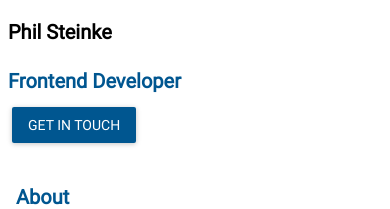
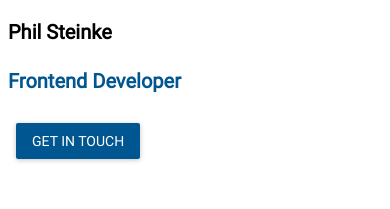
Before and after one commit to 5l1v3r1/resume-1, a React (Create React App) app: page /contact in a window 390 px wide. Shown: the top 209 px of the page. Built offline with nearby package versions, Linux system fonts and the light colour scheme; no server answers.

Commit message:
BEM css for App and Header

```diff
--- a/src/components/App/App.css
+++ b/src/components/App/App.css
@@ -1,18 +1,13 @@
-.container {
+.App__container {
   display: block;
   margin-left: auto;
   margin-right: auto;
   max-width: 940px;
   position: relative;
 }
+
 @media only screen and (max-width: 470px) {
-  .container {
+  .App__container {
     padding: 0;
   }
-  .contactButton {
-    margin-left: 12px;
-  }
-  .raisedButton {
-    margin: 8px;
-  }
 }
--- a/src/components/App/App.jsx
+++ b/src/components/App/App.jsx
@@ -72,7 +72,7 @@ class App extends Component {
         <MuiThemeProvider muiTheme={getMuiTheme(ResumeBaseTheme)}>
           <Grid
             fluid
-            className="container"
+            className="App__container"
           >
             <Header
               handleContactClick={this.handleContactClick}
--- a/src/components/Header/ContactModal.css
+++ b/src/components/Header/ContactModal.css
@@ -1,3 +1,9 @@
-.raised-button {
-  margin: 10
+.ContactModal__button {
+  margin: 20px;
 }
+
+@media only screen and (max-width: 470px) {
+  .ContactModal__button {
+    margin: 8px;
+  }
+}
--- a/src/components/Header/ContactModal.jsx
+++ b/src/components/Header/ContactModal.jsx
@@ -9,16 +9,14 @@ import './ContactModal.css';
 const ContactModal = props => (
   props.entries
     .filter(entry => entry.sys.contentType.sys.id === 'contact')
-    .map(entry => (
-      <Col >
+    .map((entry, i) => (
+      <Col key={entry.fields.name['en-US']}>
         <RaisedButton
-          key={entry.sys.id}
+          className="ContactModal__button"
           label={entry.fields.name && entry.fields.name['en-US']}
           labelPosition="after"
           // icon={entry.fields.icon && entry.fields.icon['en-US']}
           secondary
-          color="white"
-          className="raisedButton"
           href={entry.fields.link && entry.fields.link['en-US']}
         />
       </Col>
--- a/src/components/Header/Header.css
+++ b/src/components/Header/Header.css
@@ -1,3 +1,3 @@
-.contactButton {
-  margin: 16;
+.Header__Button-contact {
+  margin: 16px;
 }
--- a/src/components/Header/Header.jsx
+++ b/src/components/Header/Header.jsx
@@ -30,7 +30,7 @@ const Header = ({ handleContactClick, handleHeaderClick }) => (
           <RaisedButton
             label="Get in touch"
             secondary
-            className="contactButton"
+            className="Header__Button-contact"
             onClick={handleContactClick}
           />
         </Col>
```
